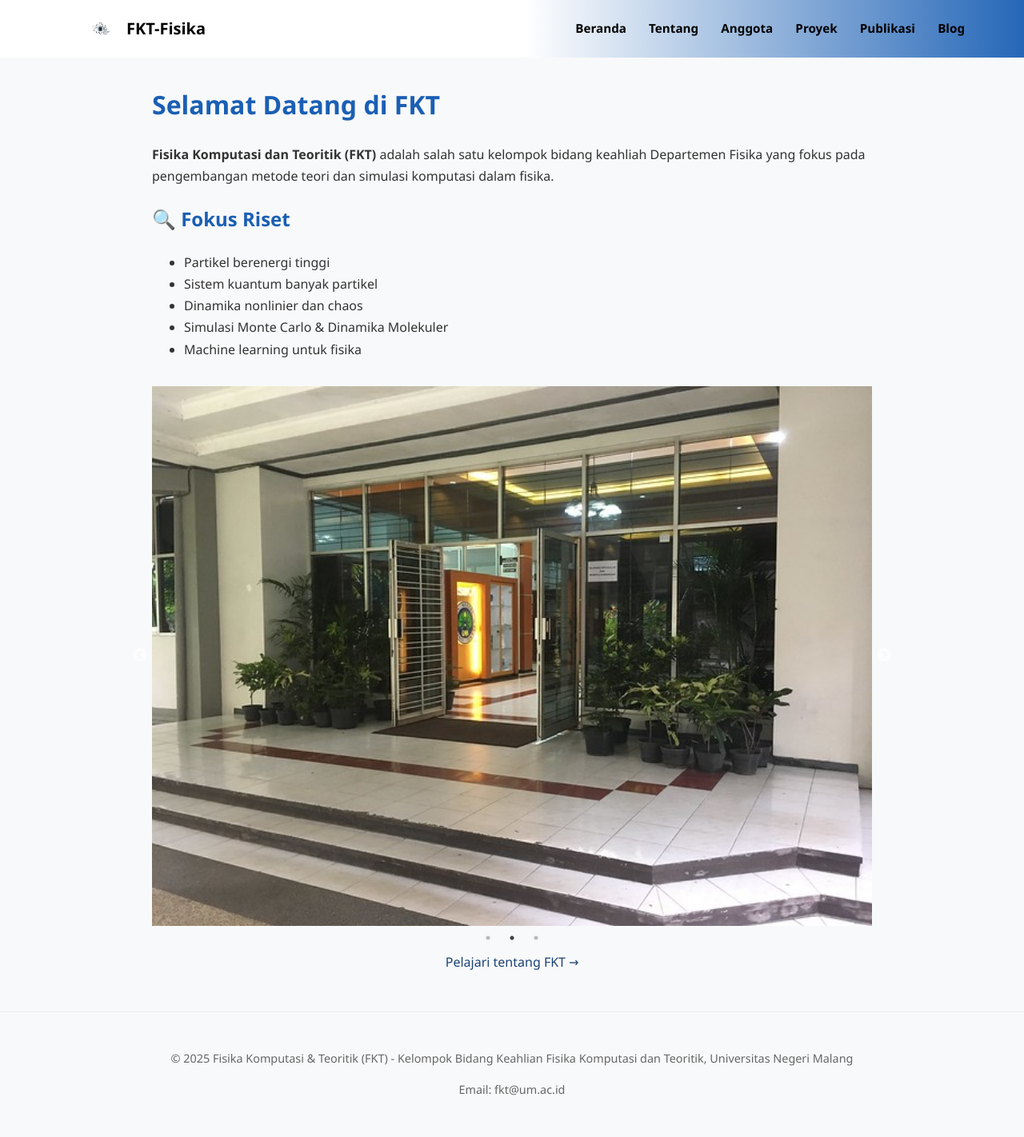
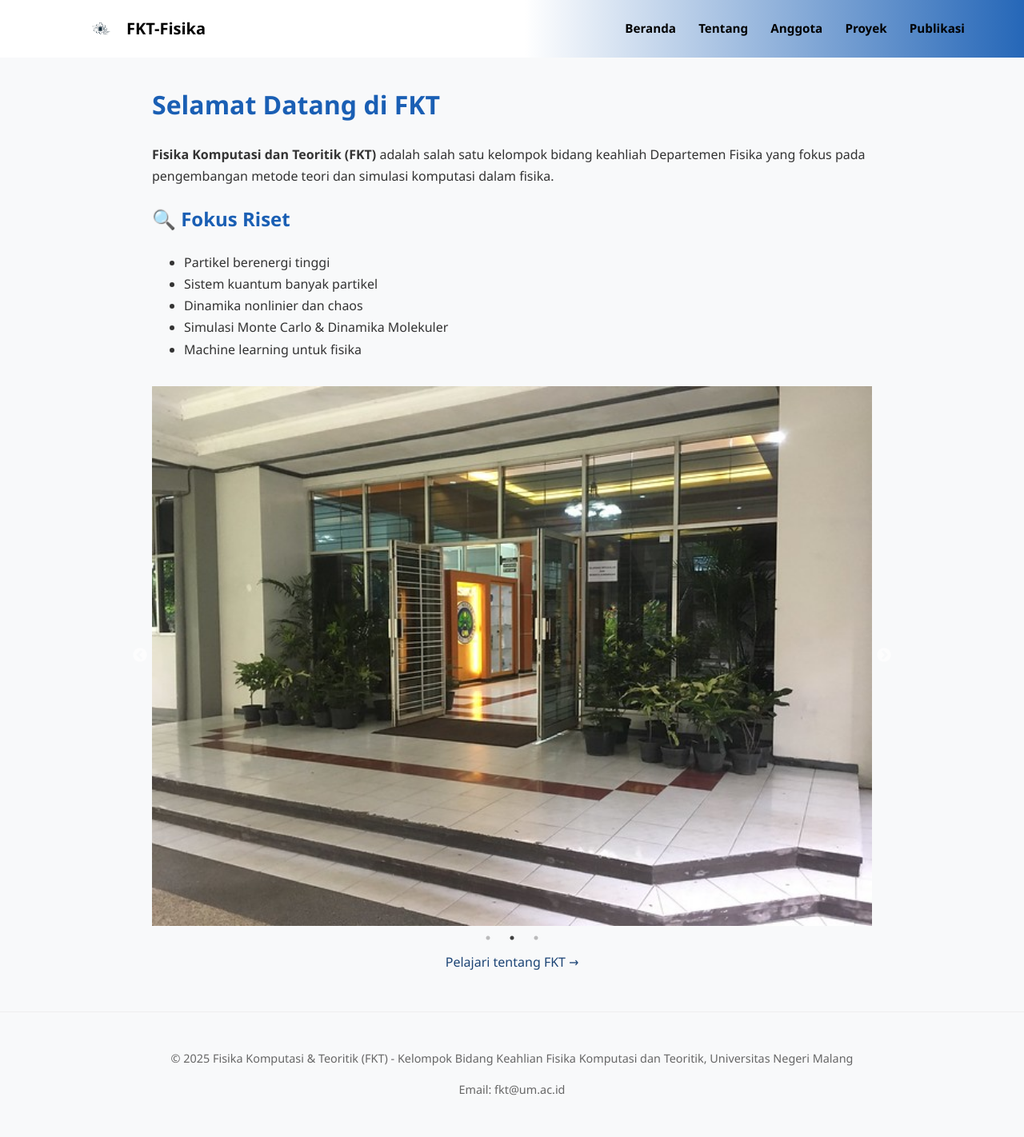
Before and after one commit to fkt-fisika-um/fkt-fisika-um.github.io, a Jekyll site: the page built from index.md, in a window 1280 px wide. Shown: the whole page at 80% size. Built offline with Jekyll 4.4.1, drawn with Linux system fonts in a browser that asks for light colours.

```diff
--- a/_config.yml
+++ b/_config.yml
@@ -34,5 +34,3 @@ navigation:
     url: /proyek/
   - title: Publikasi
     url: /publikasi/
-  - title: Blog
-    url: /blog/
```
Also changed, not shown: pages/anggota.md (+0 -2 lines), assets/images/mahasiswa/adi.jpg (added), assets/images/mahasiswa/rahma.jpg (added).
